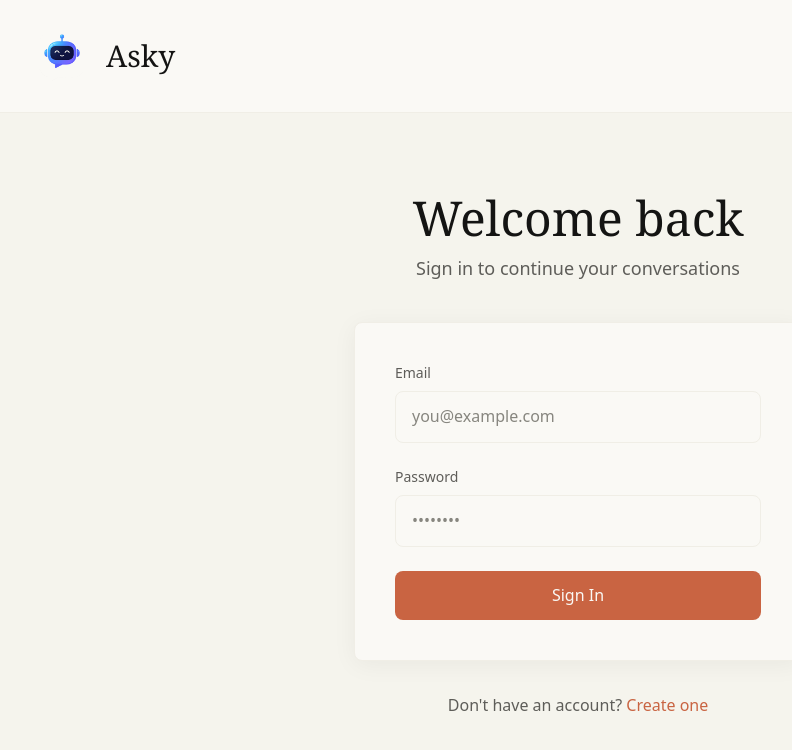
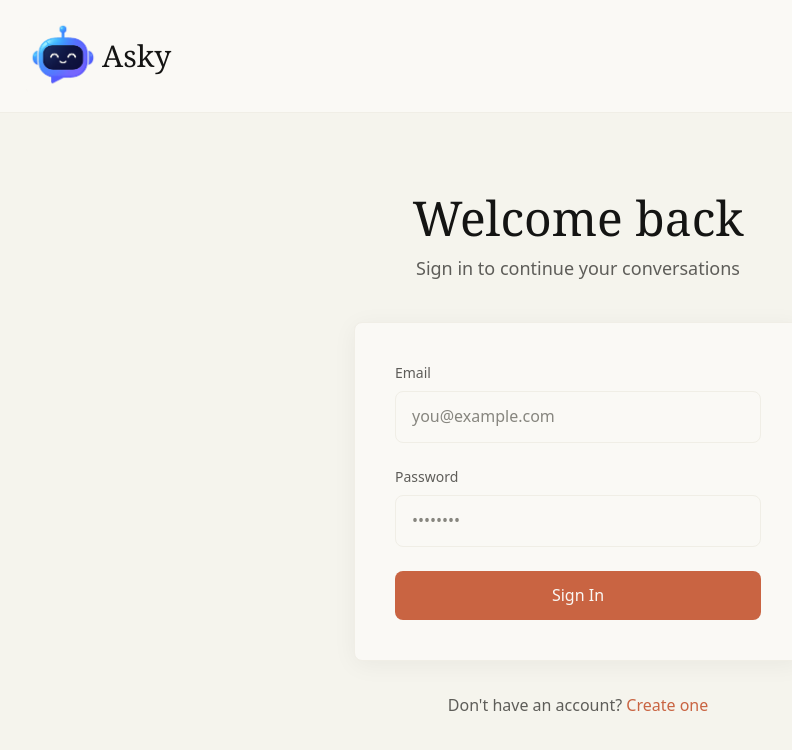
Before and after one commit to Anirudh1705/chatwithasky, a Next.js app: page /login in a window 1280 px wide. Shown: the top 750 px of the page, without its empty margins (62-854 px from the left). Built offline with nearby package versions, Linux system fonts and the light colour scheme.

Commit message:
fix: reduce gap between logo and Asky text

```diff
--- a/app/login/page.tsx
+++ b/app/login/page.tsx
@@ -7,7 +7,7 @@ export default function LoginPage() {
     <div className="min-h-screen bg-parchment flex flex-col">
       <nav className="border-b border-border-cream bg-ivory">
         <div className="max-w-6xl mx-auto px-6 py-5">
-          <Link href="/" className="flex items-center gap-2">
+          <Link href="/" className="flex items-center gap-1">
             <Image src="/logo.png" alt="Asky" width={72} height={72} />
             <span className="text-3xl font-serif font-medium text-near-black">Asky</span>
           </Link>
--- a/app/page.tsx
+++ b/app/page.tsx
@@ -6,7 +6,7 @@ export default function Home() {
     <div className="min-h-screen bg-parchment">
       <nav className="border-b border-border-cream bg-ivory sticky top-0 z-50">
         <div className="max-w-6xl mx-auto px-6 py-5 flex items-center justify-between">
-          <Link href="/" className="flex items-center gap-2">
+          <Link href="/" className="flex items-center gap-1">
             <Image src="/logo.png" alt="Asky" width={72} height={72} />
             <h1 className="text-3xl font-serif font-medium text-near-black">Asky</h1>
           </Link>
--- a/app/register/page.tsx
+++ b/app/register/page.tsx
@@ -7,7 +7,7 @@ export default function RegisterPage() {
     <div className="min-h-screen bg-parchment flex flex-col">
       <nav className="border-b border-border-cream bg-ivory">
         <div className="max-w-6xl mx-auto px-6 py-5">
-          <Link href="/" className="flex items-center gap-2">
+          <Link href="/" className="flex items-center gap-1">
             <Image src="/logo.png" alt="Asky" width={72} height={72} />
             <span className="text-3xl font-serif font-medium text-near-black">Asky</span>
           </Link>
--- a/components/Sidebar.tsx
+++ b/components/Sidebar.tsx
@@ -55,7 +55,7 @@ export default function Sidebar() {
     >
       <div className="p-6 border-b border-border-dark flex items-center justify-between gap-2">
         {open && (
-          <div className="flex items-center gap-2">
+          <div className="flex items-center gap-1">
             <Image src="/logo.png" alt="Asky" width={56} height={56} className="rounded-sm" />
             <h1 className="text-xl font-serif font-medium text-ivory">Asky</h1>
           </div>
```
Also changed, not shown: public/logo.png.
